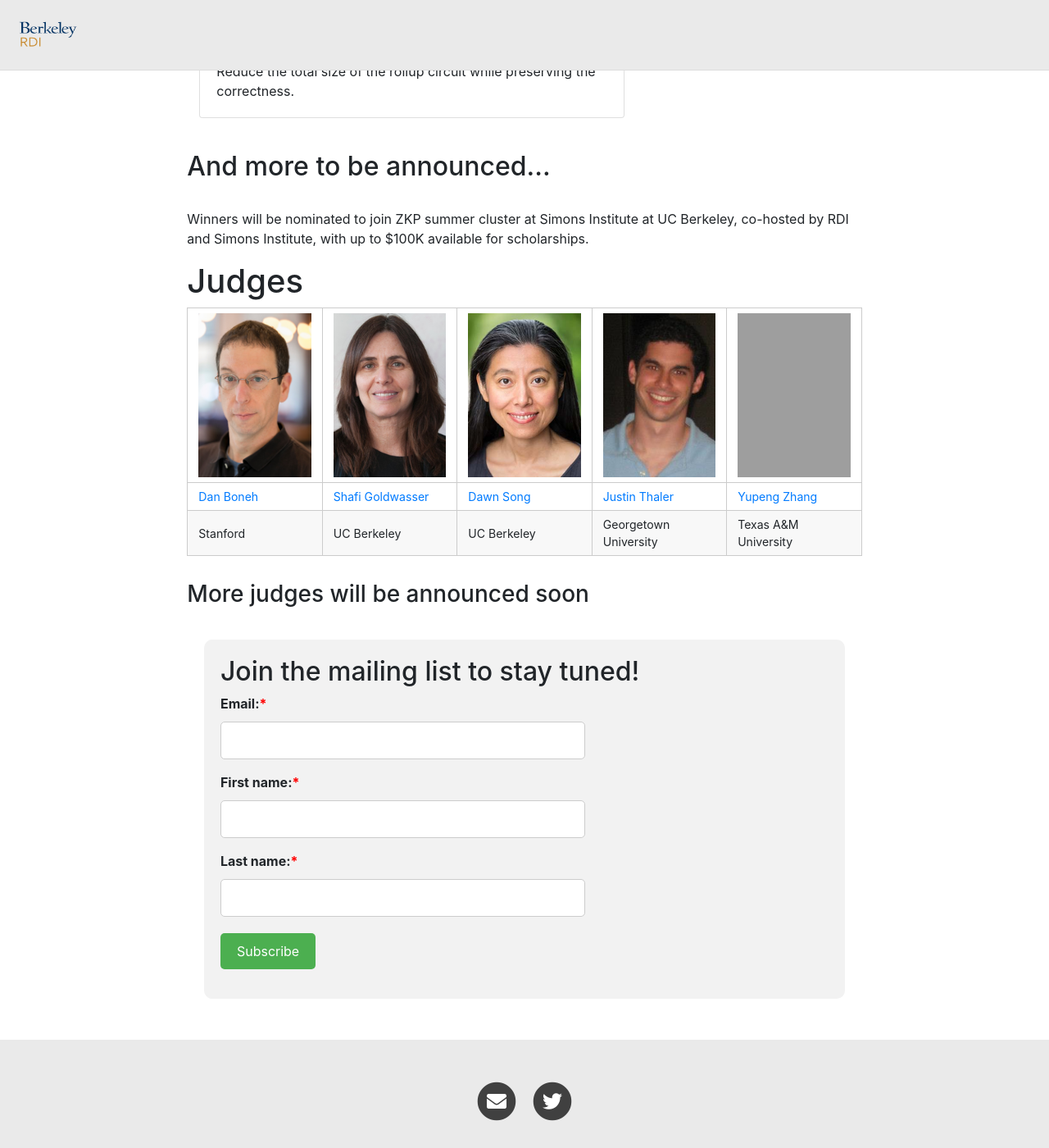
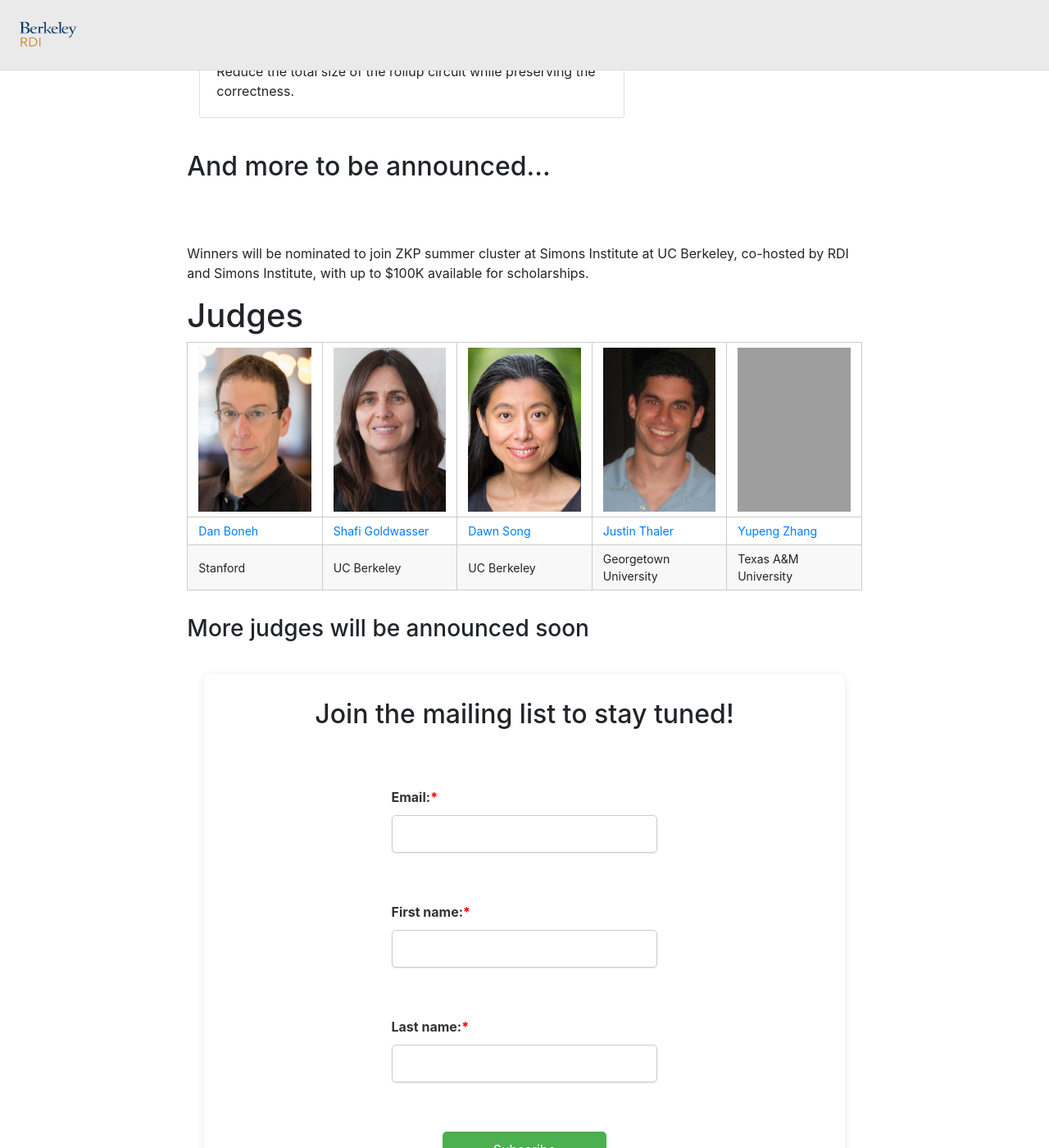
Before and after one commit to rdi-berkeley/zkp-web3-hackathon, a Jekyll site: the page built from index.md, in a window 1280 px wide and 1400 px high, scrolled down 1124 px. Shown: the whole window at 82% size. Built offline with Jekyll 4.4.1, drawn with Linux system fonts in a browser that asks for light colours; nearby versions of some CDN libraries; grey boxes are pictures that could not be loaded.

Commit message:
Attempt at better looking signup form

```diff
--- a/_layouts/home.html
+++ b/_layouts/home.html
@@ -144,21 +144,25 @@ cover-img: "/assets/img/ZKP_Web3 HackathonBanner.jpg"
   form {
     width: 95%;
     margin: auto;
-    padding: 20px;
-    background-color: #f2f2f2;
+    padding: 30px;
+    background-color: #fff;
+    box-shadow: 0 2px 10px rgba(0, 0, 0, 0.1);
     border-radius: 10px;
+    text-align: center;
   }
 
   .form-group {
-    width: 60%;
-    vertical-align: top;
-    margin-right: 40px;
+    display: inline-block;
+    width: 45%;
+    margin: 20px;
+    text-align: left;
   }
 
   label {
     display: block;
     margin-bottom: 10px;
     font-weight: bold;
+    color: #333;
   }
 
   input[type="text"],
@@ -168,6 +172,8 @@ cover-img: "/assets/img/ZKP_Web3 HackathonBanner.jpg"
     width: 100%;
     border-radius: 5px;
     border: 1px solid #ccc;
+    box-shadow: 0 1px 2px rgba(0, 0, 0, 0.1);
+    margin-bottom: 20px;
   }
 
   input[type="submit"] {
@@ -179,23 +185,28 @@ cover-img: "/assets/img/ZKP_Web3 HackathonBanner.jpg"
     cursor: pointer;
     margin-top: 20px;
     display: block;
+    width: 200px;
+    margin: 0 auto;
+  }
+
+  h2 {
+    margin-bottom: 50px;
   }
 </style>
 
-
 <form action="submit.php" method="post">
-<h2>Join the mailing list to stay tuned!</h2>
+  <h2>Join the mailing list to stay tuned!</h2>
   <div class="form-group">
     <label for="email">Email:<span style="color:red">*</span></label>
     <input type="email" id="email" name="email" required>
   </div>
   <div class="form-group">
-    <label for="name">First name:<span style="color:red">*</span></label>
-    <input type="text" id="name" name="name" required>
+    <label for="first_name">First name:<span style="color:red">*</span></label>
+    <input type="text" id="first_name" name="first_name" required>
   </div>
   <div class="form-group">
-    <label for="name">Last name:<span style="color:red">*</span></label>
-    <input type="text" id="name" name="name" required>
+    <label for="last_name">Last name:<span style="color:red">*</span></label>
+    <input type="text" id="last_name" name="last_name" required>
   </div>
   <div class="form-group">
     <input type="submit" value="Subscribe">
```
